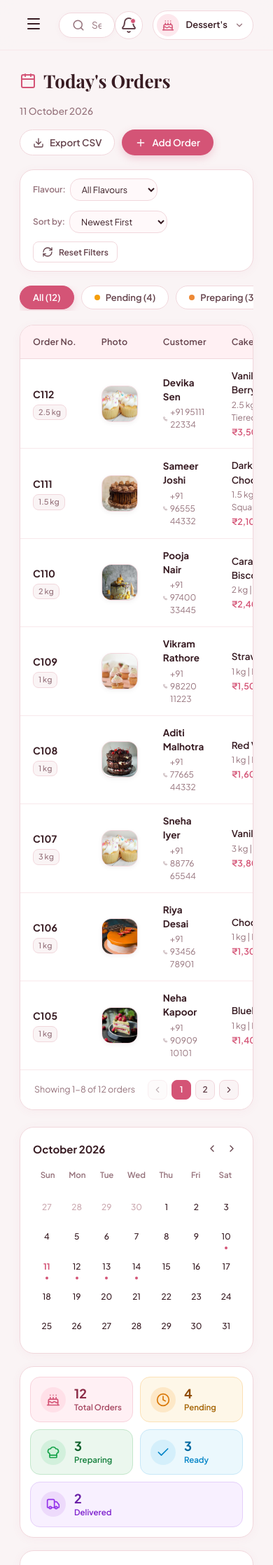
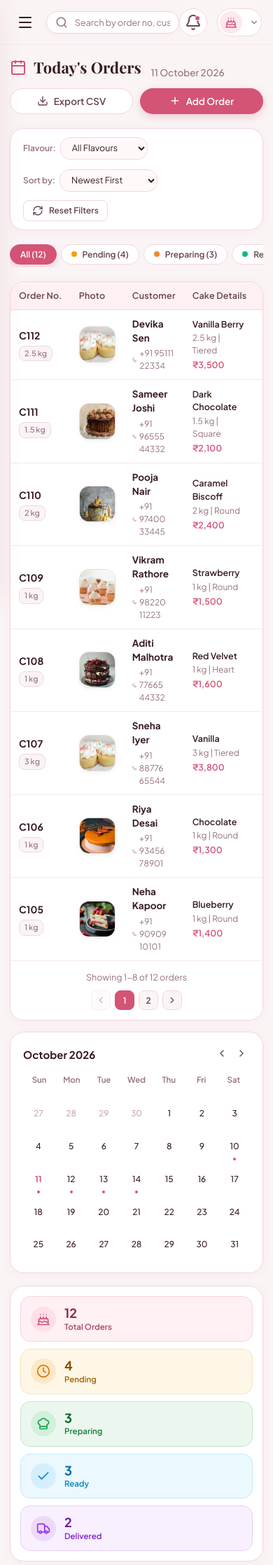
Before and after one commit to divyansh-deshmukh-dev/Dessert-s, a Flask app: page / in a window 390 px wide. Shown: the top 2236 px of the page at 70% size. Run offline with Flask 3, Linux system fonts and the light colour scheme; data comes from the database, SQL or seed files in the repository; both versions use the stored data as it was after the commit; some web fonts are replaced.

Commit message:
Enhance mobile and tablet responsiveness and add sidebar drawer overlay

```diff
--- a/static/css/style.css
+++ b/static/css/style.css
@@ -1672,12 +1672,28 @@ a {
   font-size: 16px;
 }
 
+/* Sidebar Backdrop Overlay for Mobile */
+.sidebar-overlay {
+  display: none;
+  position: fixed;
+  inset: 0;
+  background-color: rgba(55, 28, 35, 0.4);
+  backdrop-filter: blur(2px);
+  z-index: 95;
+  transition: opacity 0.3s ease;
+}
+
+.sidebar-overlay.active {
+  display: block;
+}
+
 /* ==========================================================================
    Responsive Breakpoints
    ========================================================================== */
 @media (max-width: 1240px) {
   .content-layout {
     flex-direction: column;
+    padding: 20px 22px;
   }
   .content-right-panel {
     width: 100%;
@@ -1693,18 +1709,32 @@ a {
 @media (max-width: 900px) {
   .sidebar {
     transform: translateX(-100%);
+    box-shadow: var(--shadow-lg);
   }
   .sidebar.mobile-open {
     transform: translateX(0);
   }
   .close-sidebar-btn {
-    display: block;
+    display: flex;
+    align-items: center;
+    justify-content: center;
   }
   .main-wrapper {
     margin-left: 0;
+    width: 100%;
   }
   .mobile-menu-btn {
-    display: block;
+    display: flex;
+    align-items: center;
+    justify-content: center;
+  }
+  .topbar {
+    padding: 0 16px;
+    height: 64px;
+  }
+  .content-layout {
+    padding: 16px 14px;
+    gap: 16px;
   }
   .content-right-panel {
     grid-template-columns: 1fr;
@@ -1715,7 +1745,7 @@ a {
   .order-details-grid {
     grid-template-columns: 1fr;
   }
-  .form-grid {
+  .form-grid, .form-grid-3 {
     grid-template-columns: 1fr;
   }
   .form-group.col-span-2, .form-group.col-span-3 {
@@ -1725,3 +1755,105 @@ a {
     grid-template-columns: 1fr;
   }
 }
+
+@media (max-width: 640px) {
+  .topbar-left {
+    gap: 10px;
+  }
+  .search-container {
+    padding: 6px 12px;
+  }
+  .search-input {
+    font-size: 12.5px;
+  }
+  .profile-name {
+    display: none;
+  }
+  .profile-btn {
+    padding: 3px;
+  }
+  .view-header {
+    flex-direction: column;
+    align-items: flex-start;
+    gap: 12px;
+  }
+  .view-header .btn, .view-header > div {
+    width: 100%;
+  }
+  .view-title {
+    font-size: 22px;
+  }
+  .filter-tabs {
+    gap: 6px;
+    padding-bottom: 4px;
+  }
+  .tab-btn {
+    padding: 6px 14px;
+    font-size: 12px;
+  }
+  .orders-table th, .orders-table td {
+    padding: 10px 12px;
+    font-size: 12.5px;
+  }
+  .orders-table {
+    min-width: 680px;
+  }
+  .table-responsive {
+    -webkit-overflow-scrolling: touch;
+  }
+  .modal-backdrop {
+    padding: 10px;
+  }
+  .modal-container {
+    max-height: 95vh;
+    border-radius: var(--radius-lg);
+  }
+  .modal-header {
+    padding: 14px 18px;
+  }
+  .modal-title {
+    font-size: 17px;
+  }
+  .modal-body {
+    padding: 16px;
+    gap: 16px;
+  }
+  .modal-footer {
+    padding: 12px 16px;
+    flex-direction: column-reverse;
+  }
+  .modal-footer .btn {
+    width: 100%;
+  }
+  .status-stepper {
+    padding: 10px 12px;
+  }
+  .step-circle {
+    width: 24px;
+    height: 24px;
+    font-size: 11px;
+  }
+  .step-label {
+    font-size: 10.5px;
+  }
+  .pagination-bar {
+    flex-direction: column;
+    gap: 10px;
+    align-items: center;
+  }
+}
+
+@media (max-width: 420px) {
+  .summary-grid {
+    grid-template-columns: 1fr;
+  }
+  .summary-delivered {
+    grid-column: span 1;
+  }
+  .status-stepper .step-label {
+    display: none;
+  }
+  .status-stepper .step-line {
+    margin-bottom: 0;
+  }
+}
--- a/static/js/app.js
+++ b/static/js/app.js
@@ -42,17 +42,31 @@ const App = {
     const mobileBtn = document.getElementById('mobile-menu-toggle');
     const closeBtn = document.getElementById('close-sidebar-btn');
     const sidebar = document.getElementById('sidebar');
+    const overlay = document.getElementById('sidebar-overlay');
+
+    const toggleSidebar = (open) => {
+      if (open) {
+        sidebar.classList.add('mobile-open');
+        if (overlay) overlay.classList.add('active');
+      } else {
+        sidebar.classList.remove('mobile-open');
+        if (overlay) overlay.classList.remove('active');
+      }
+    };
 
     if (mobileBtn && sidebar) {
       mobileBtn.addEventListener('click', () => {
-        sidebar.classList.toggle('mobile-open');
+        const isOpen = sidebar.classList.contains('mobile-open');
+        toggleSidebar(!isOpen);
       });
     }
 
     if (closeBtn && sidebar) {
-      closeBtn.addEventListener('click', () => {
-        sidebar.classList.remove('mobile-open');
-      });
+      closeBtn.addEventListener('click', () => toggleSidebar(false));
+    }
+
+    if (overlay) {
+      overlay.addEventListener('click', () => toggleSidebar(false));
     }
   },
 
@@ -80,7 +94,9 @@ const App = {
 
     // Close mobile sidebar if open
     const sidebar = document.getElementById('sidebar');
+    const overlay = document.getElementById('sidebar-overlay');
     if (sidebar) sidebar.classList.remove('mobile-open');
+    if (overlay) overlay.classList.remove('active');
 
     // Hide specialized view containers
     const specializedViews = ['delivery', 'calendar', 'customers', 'settings'];
--- a/templates/index.html
+++ b/templates/index.html
@@ -88,6 +88,9 @@
         </div>
       </div>
     </aside>
+
+    <!-- Mobile Sidebar Backdrop Overlay -->
+    <div class="sidebar-overlay" id="sidebar-overlay"></div>
 
     <!-- ========================================================================
          MAIN CONTENT AREA
```
Also changed, not shown: desserts.db, static/uploads/cake_1791743753_ac9a26.jpg (added), 1 other file.
